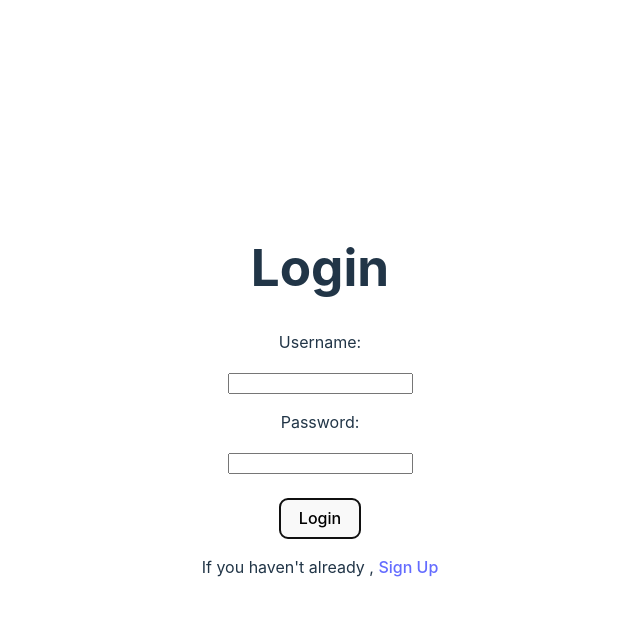
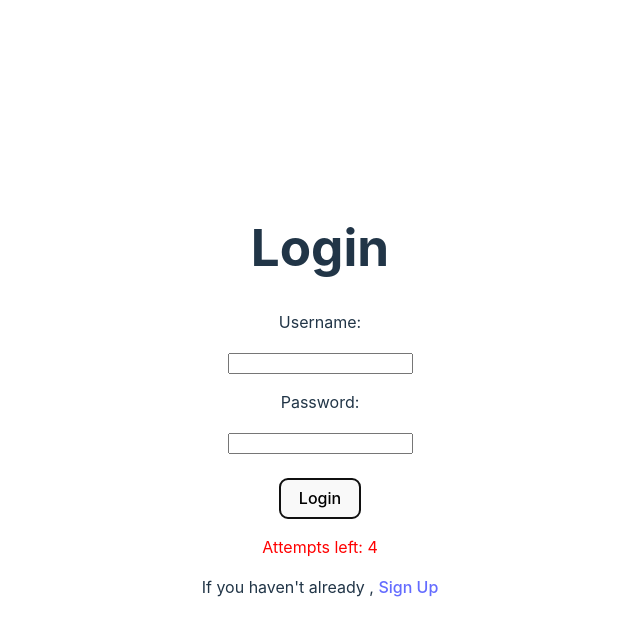
Before and after one commit to Aashu1308/react-music-app, a React (Vite) app: page / in a window 1280 px wide. Both pictures are taken after typing "Sample", "Sample123" into the empty fields and a click on the button "Login". Shown: the top 636 px of the page, without its empty margins (320-960 px from the left). Built offline with nearby package versions, Linux system fonts and the light colour scheme; no server answers.

Commit message:
login limit

```diff
--- a/src/components/login.css
+++ b/src/components/login.css
@@ -1,3 +1,7 @@
 .card {
     padding: 2em;
   }
+
+  .warning{
+    color: red;
+  }
--- a/src/components/login.jsx
+++ b/src/components/login.jsx
@@ -8,6 +8,7 @@ const Login = () =>{
     const[password,setPassword]=useState("");
     const[userData,setUserData]=useState([]);
     const[loggedIn,setLoggedIn]=useState(false);
+    const[mistakeCount,setMistakeCount]=useState(0);
 
     useEffect(()=>{
       Axios.get('http://localhost:4000/api/userdata')
@@ -24,14 +25,18 @@ const Login = () =>{
           alert("Logged In Successfully! Hello "+user.username+"!");
           setUsername("");
           setPassword("");
+          setMistakeCount(0);
         }
         else{
           setLoggedIn(false);
           alert("Invalid Username or Password.");
           setUsername("");
           setPassword("");
+          setMistakeCount(prevCount => prevCount + 1);
         }
     }
+
+    const attemptsLeft = 5-mistakeCount;
 
     return(
         <>
@@ -41,7 +46,8 @@ const Login = () =>{
         <p>Username: </p> <input type='text' id='uname' name='uname' value={username} onChange={(e) => setUsername(e.target.value)}></input>
         <p>Password: </p> <input type='password' id='password' name='password' value={password} onChange={(e) => setPassword(e.target.value)}></input>
         <br></br><br></br>
-        <button type='submit' onClick={handleLogin}>Login</button><br></br>
+        <button type='submit' onClick={handleLogin} disabled={mistakeCount>=5}>Login</button><br></br>
+        {mistakeCount > 0 && <p className='warning'>Attempts left: {attemptsLeft}</p>}
         <p>If you haven't already ,  <Link to="/signup">Sign Up</Link></p>
         </form>
       </div>
```
